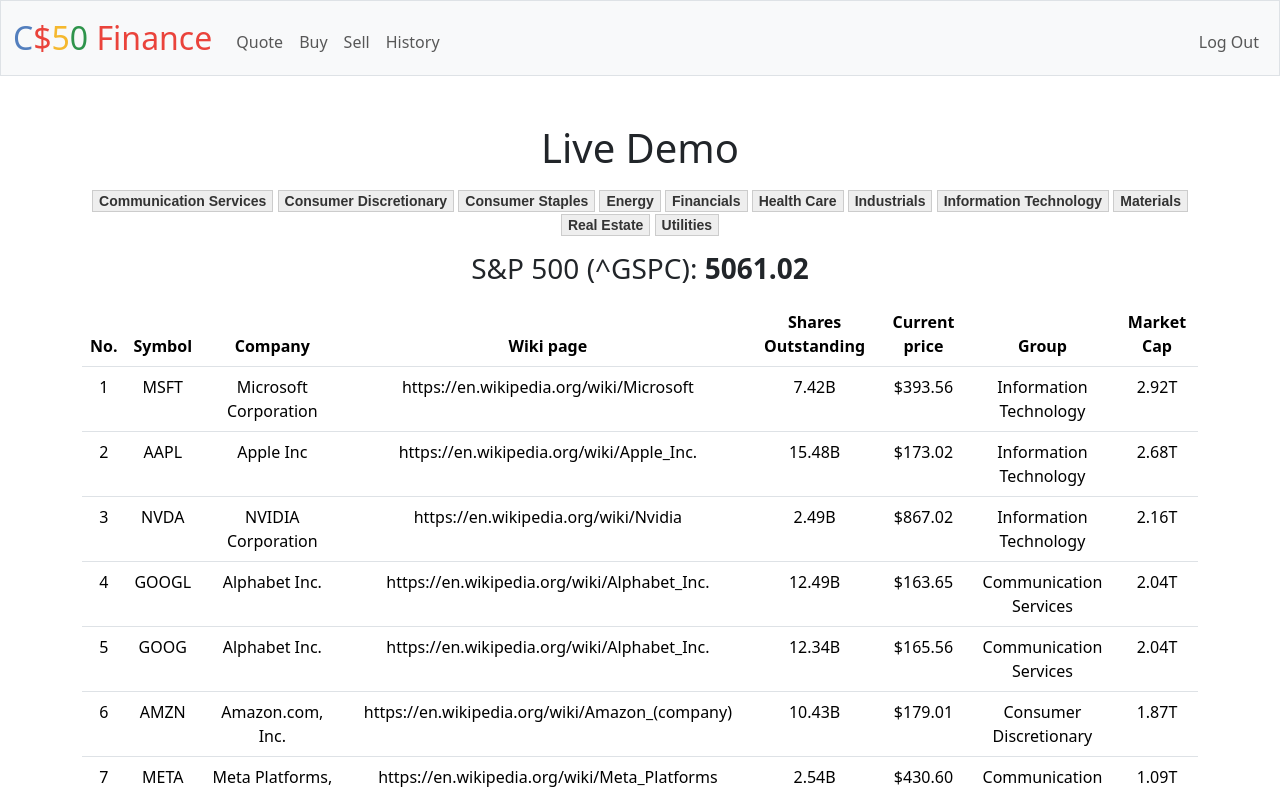
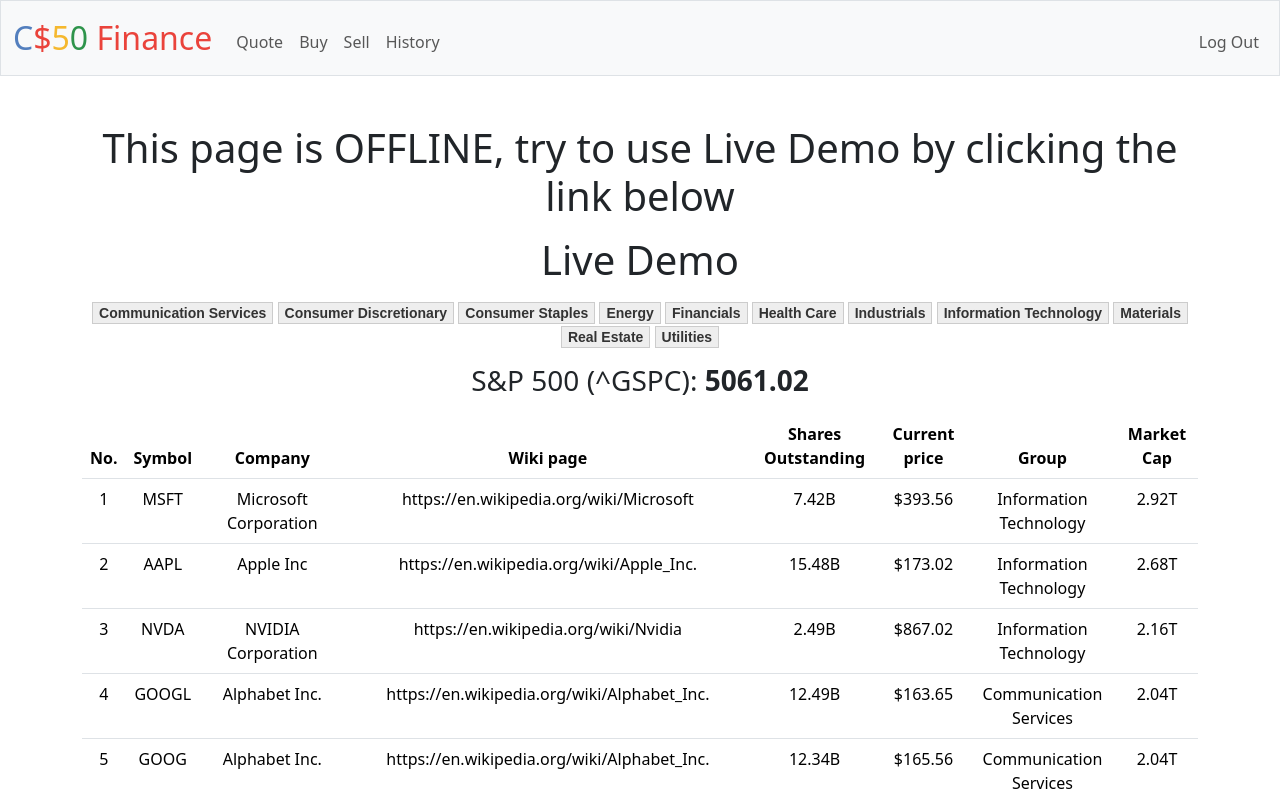
Before and after one commit to camondoi/camondoi.github.io, a plain HTML site: page index.html in a window 1280 px wide. Shown: the top 793 px of the page. Drawn offline with nearby package versions, Linux system fonts and the light colour scheme.

Commit message:
index.html

```diff
--- a/index.html
+++ b/index.html
@@ -49,6 +49,7 @@
 
 
         <main class="container py-5 text-center">
+        <div class="mb-3"><h1>This page is OFFLINE, try to use Live Demo by clicking the link below</h1></a> </div>
         <div class="mb-3"><a href="https://didactic-space-spork-qv9qr5v6p4gcx66x-5000.app.github.dev/"><h1>Live Demo</h1></a> </div>
 <div class="mb-3">
 
```
